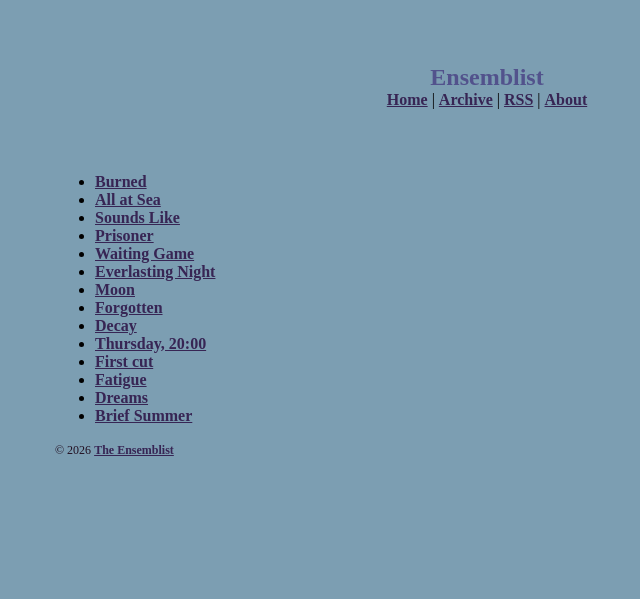
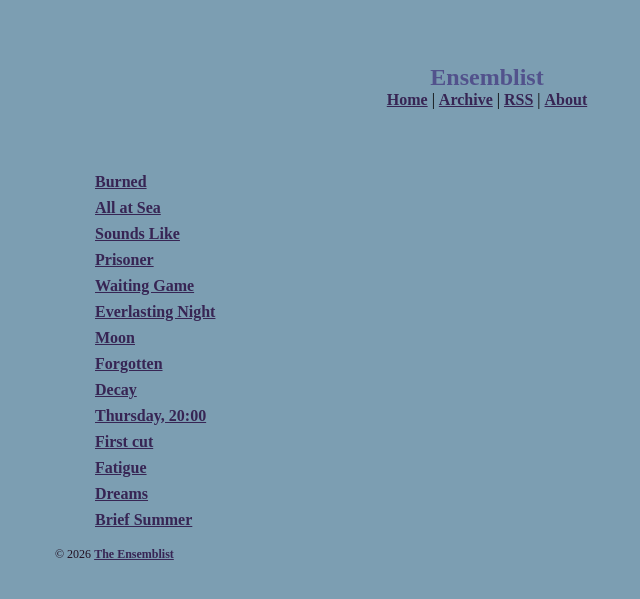
Before and after one commit to ensemblist/website, a Jekyll site: the page built from index.md, in a window 1280 px wide. Shown: the top 599 px of the page, without its empty margins (153-793 px from the left). Built offline with Jekyll 4.4.1, drawn with Linux system fonts in a browser that asks for light colours.

Commit message:
Update style.css

```diff
--- a/assets/style.css
+++ b/assets/style.css
@@ -51,3 +51,11 @@ a {
     color: var(--link);
     font-weight: 600;
 }
+
+ul {
+    list-style: none;
+}
+
+li {
+    margin-bottom: 0.5em;
+}
```
